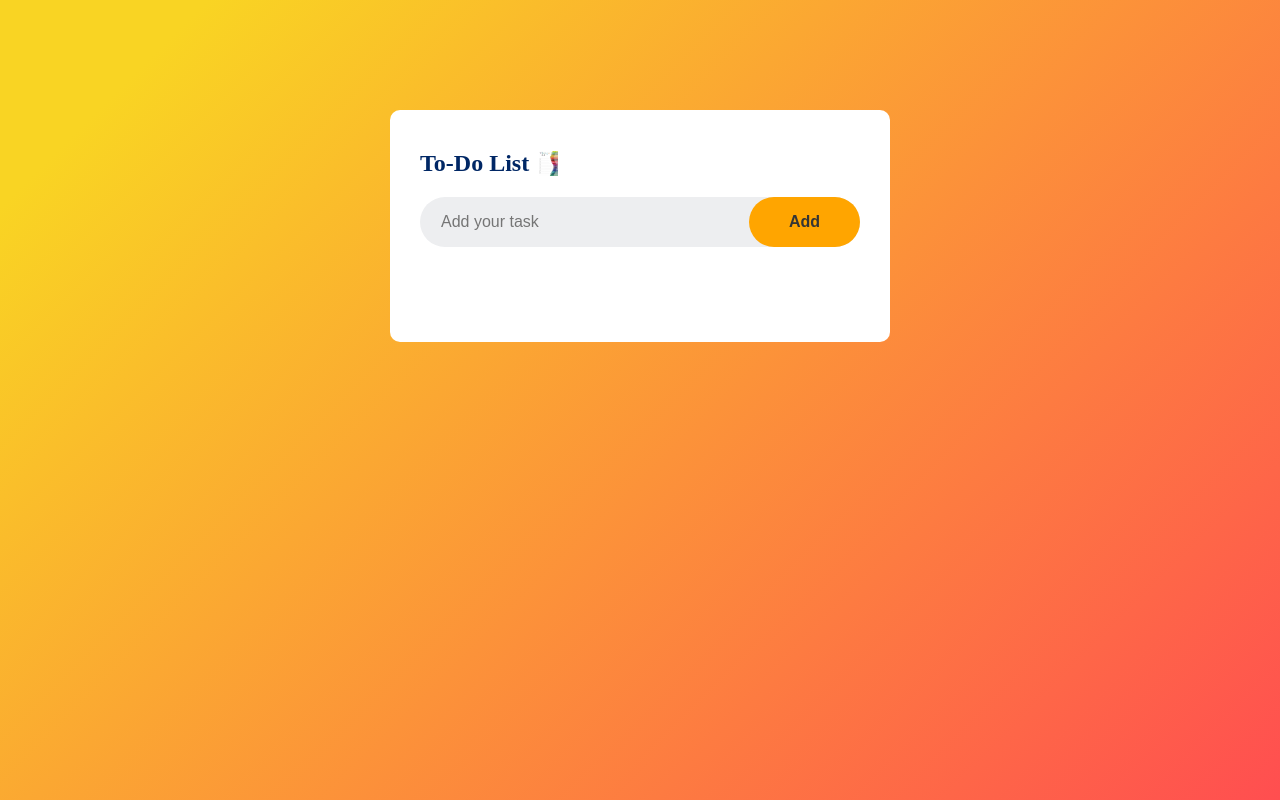
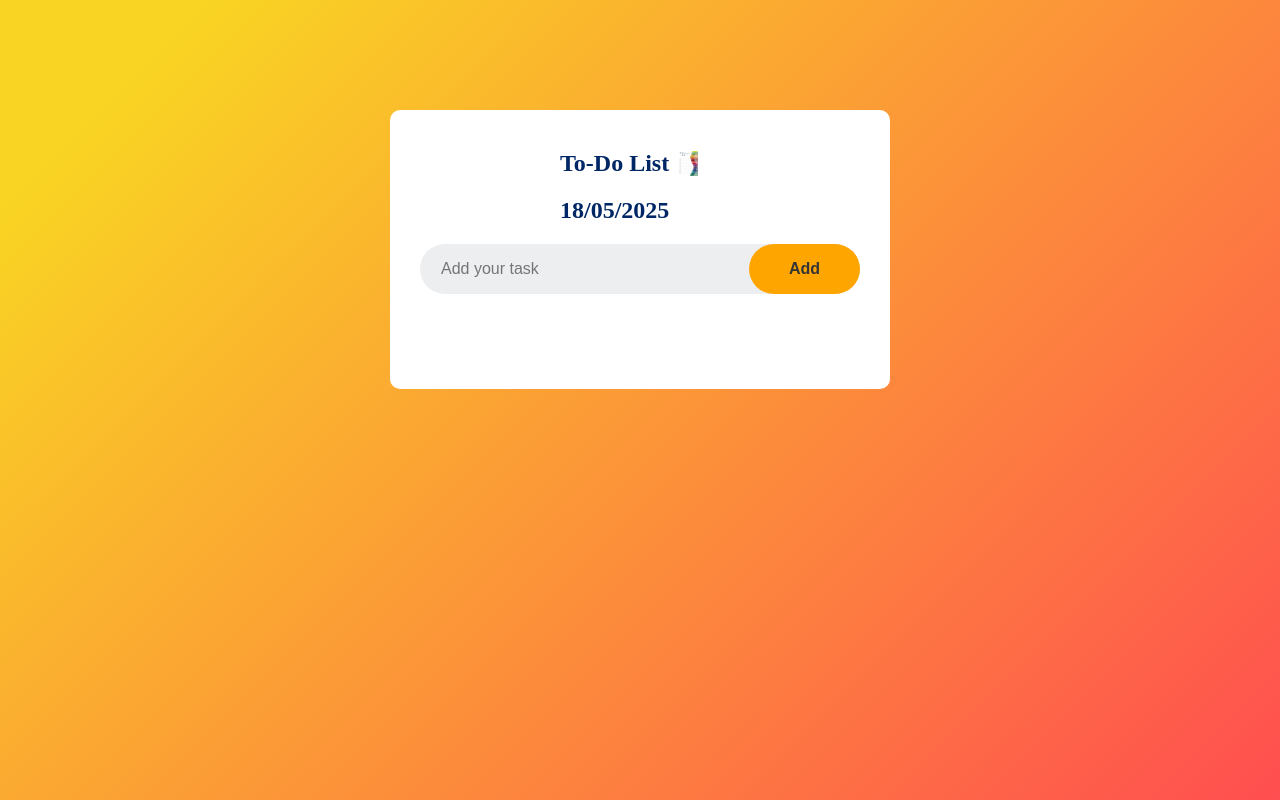
Before and after one commit to Ved-nt/todo, a plain HTML site: page index.html in a window 1280 px wide. Drawn offline with Linux system fonts and the light colour scheme.

Commit message:
Add files via upload

```diff
--- a/index.html
+++ b/index.html
@@ -10,6 +10,7 @@
     <div class="container">
         <div class="todo-app">
             <h2>To-Do List<img src="./todo.jpg"></h2>
+            <h2 class="heading"></h2>
             <div class="row">
                 <input type="text" id="input-box" placeholder="Add your task">
                 <button onclick="AddTask()">Add</button>
--- a/script.js
+++ b/script.js
@@ -1,5 +1,15 @@
 const inputBox = document.getElementById("input-box");
 const listContainer = document.getElementById("list-container");
+
+var today = new Date();
+var dd = String(today.getDate()).padStart(2, '0');
+var mm = String(today.getMonth() + 1).padStart(2, '0'); //January is 0!
+var yyyy = today.getFullYear();
+today = dd + '/' + mm + '/' + yyyy;
+
+var a = document.querySelector(".heading");
+a.innerHTML = today;
+
 
 function AddTask(){
     if(inputBox.value === ''){
--- a/style.css
+++ b/style.css
@@ -2,6 +2,9 @@
     margin: 0;
     padding: 0;
     box-sizing: border-box;
+}
+h2{
+    margin-left: 140px;
 }
 .container{
     width: 100%;
```
